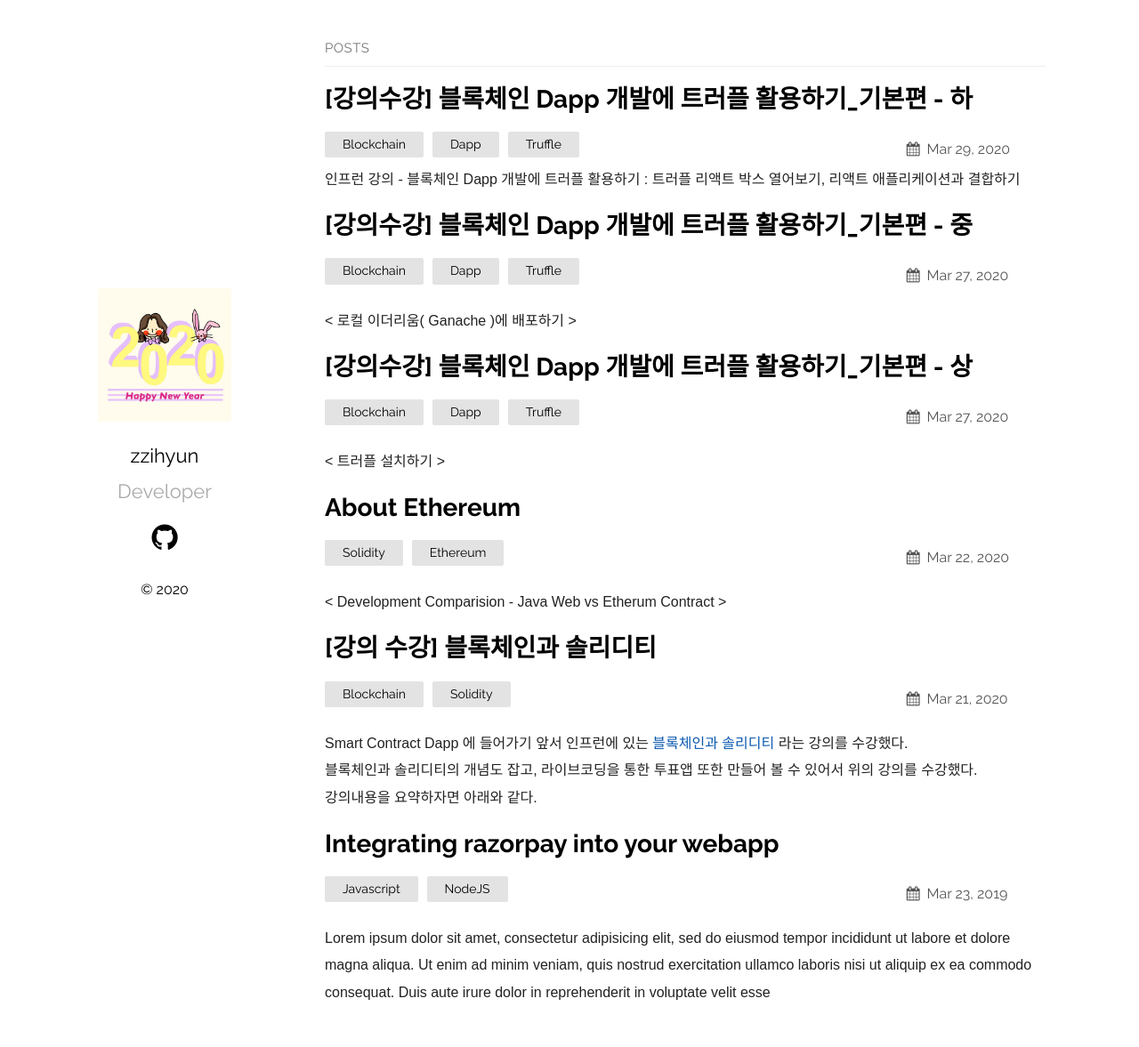
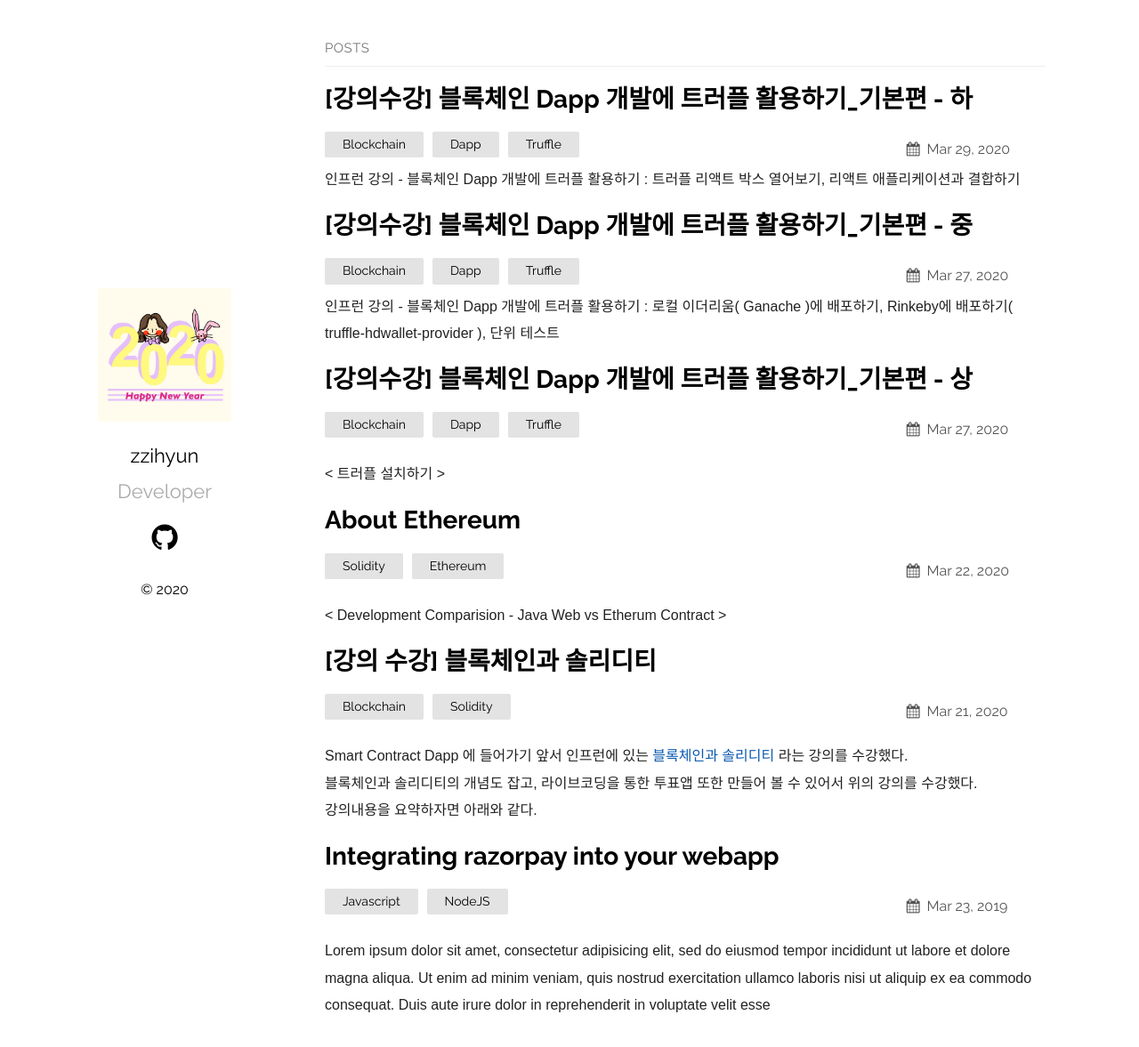
Before and after one commit to jhhhj1002/jhhhj1002.github.io, a Jekyll site: the page built from index.md, in a window 1280 px wide and 1191 px high. Shown: the top 1177 px of the window at 89% size. Built offline with Jekyll 4.4.1, drawn with Linux system fonts in a browser that asks for light colours.

Commit message:
Update 2020-03-27-Truffle-in-Blockchain-02.markdown

```diff
--- a/_posts/2020-03-27-Truffle-in-Blockchain-02.markdown
+++ b/_posts/2020-03-27-Truffle-in-Blockchain-02.markdown
@@ -1,6 +1,7 @@
 ---
 layout: post
 title:  "[강의수강] 블록체인 Dapp 개발에 트러플 활용하기_기본편 - 중"
+excerpt: "인프런 강의 - 블록체인 Dapp 개발에 트러플 활용하기 : 로컬 이더리움( Ganache )에 배포하기, Rinkeby에 배포하기( truffle-hdwallet-provider ), 단위 테스트"
 date:   2020-03-27 18:38:36 +0530
 categories: Blockchain Dapp Truffle
 ---
```
